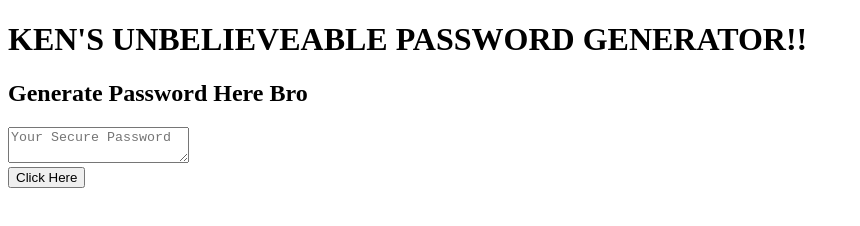
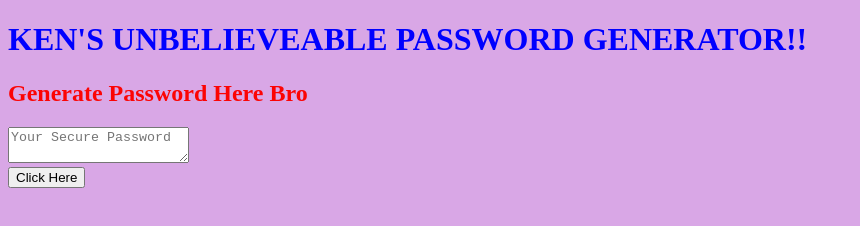
Before and after one commit to KENSTONEJAY/PasswordGenerator, a plain HTML site: page index.html in a window 1280 px wide. Shown: the whole page, without its empty margins (0-860 px from the left). Drawn offline with Linux system fonts and the light colour scheme.

Commit message:
added a portion of the css element to  the webpage

```diff
--- a/index.css
+++ b/index.css
@@ -0,0 +1,9 @@
+    body {
+    background-color: rgb(217, 167, 230);
+}
+    h1{
+    color: blue;
+}
+    h2{
+    color: rgb(252, 4, 4);
+}
--- a/index.html
+++ b/index.html
@@ -5,6 +5,8 @@
     <meta http-equiv="X-UA-Compatible" content="IE=edge">
     <meta name="viewport" content="width=device-width, initial-scale=1.0">
     <title>Document</title>
+
+        <link rel="stylesheet" href="index.css">
 </head>
 <body>
     <div>
@@ -23,9 +25,9 @@
                 aria-label="Generated Password"
               ></textarea>
               <br>
-              <button onclick="passGenerate()">
+                <button onclick="passGenerate()">
                 Click Here
-            </button>
+                </button>
             </div>
 
     </div>
```
